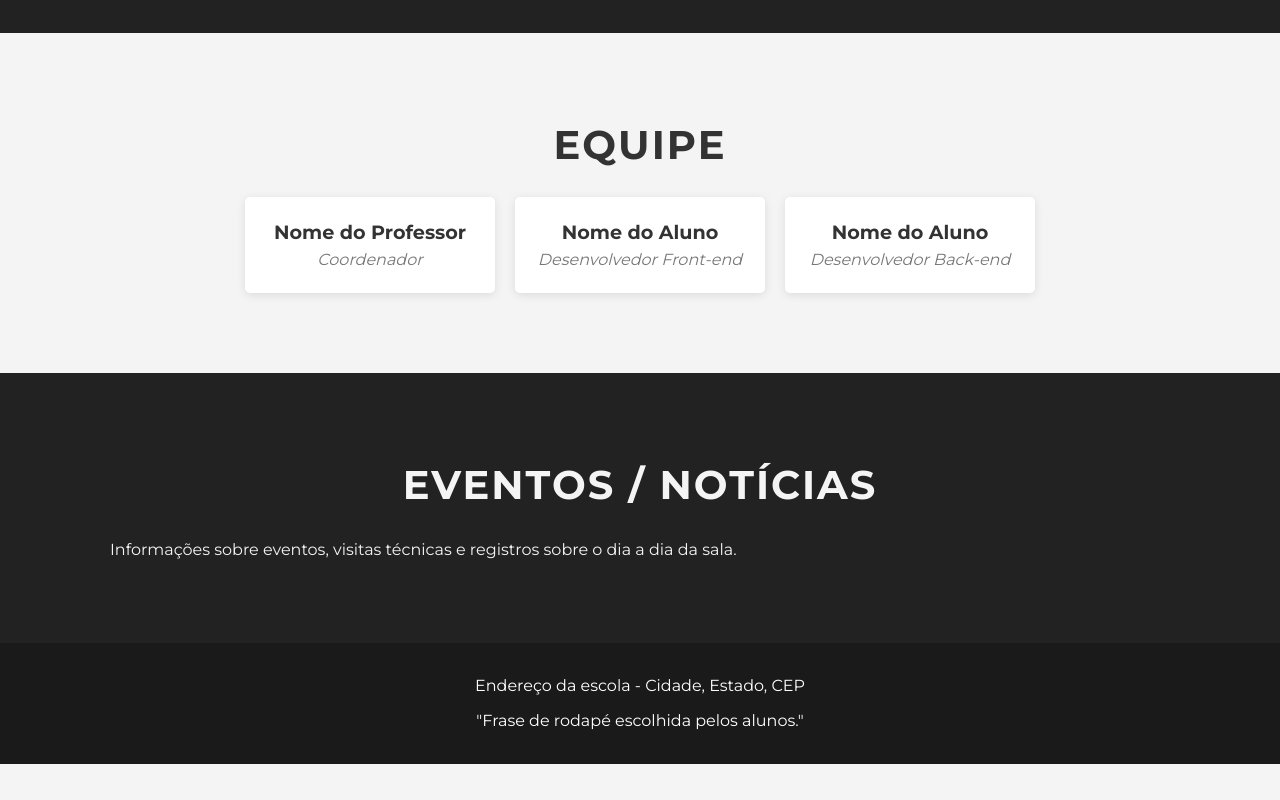
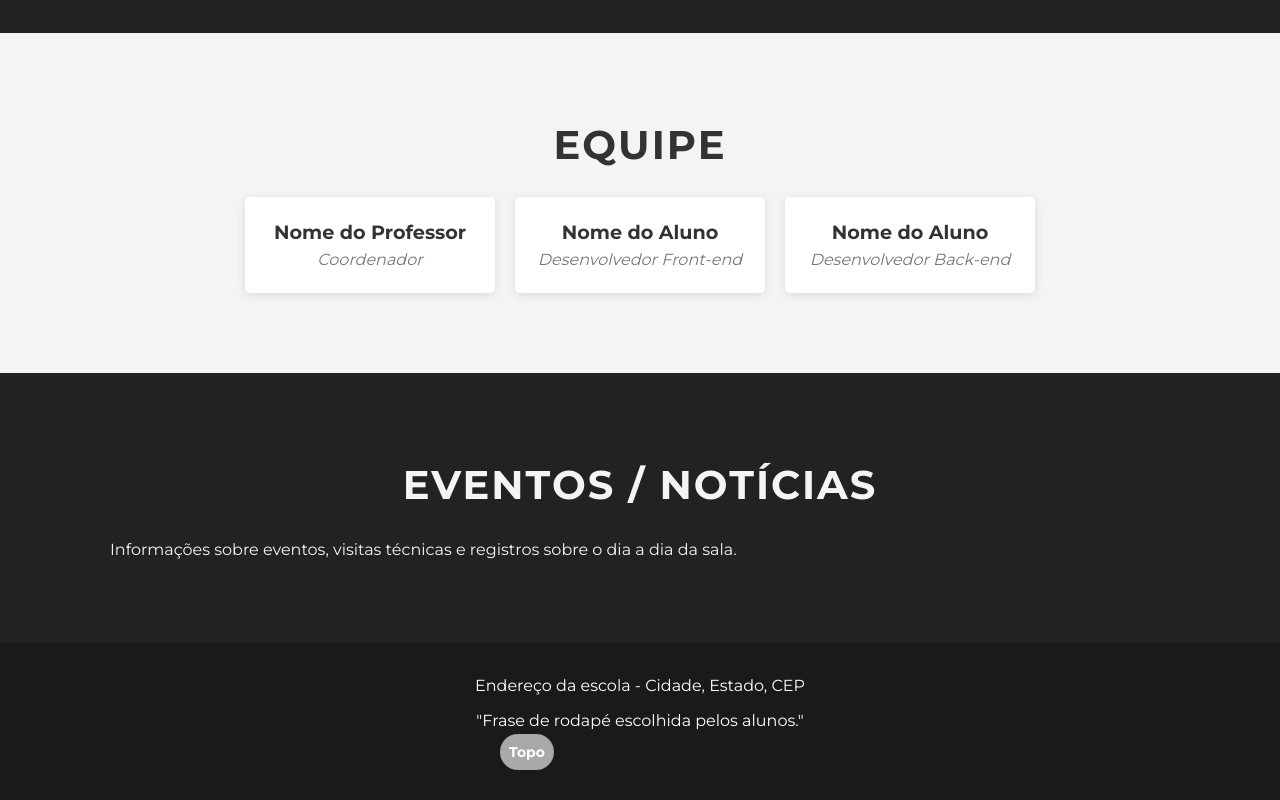
Before and after one commit to ProfMarcos25/IguatemiDS, a plain HTML site: page index.html in a window 1280 px wide. Shown: the part 1897-2697 px from the top of the page. Before the commit the page ends 2661 px from the top, so only its background shows below. Drawn offline with Linux system fonts and the light colour scheme.

Commit message:
1 commit FEITO COM SUCESSO !!

```diff
--- a/css/style.css
+++ b/css/style.css
@@ -231,3 +231,22 @@ h2 {
 .site-footer-final .endereco {
     margin-bottom: 10px;
 }
+
+#btnVoltarAoTopo {
+        bottom: 20px;
+        right: 300px;
+        z-index: 99;
+        border: none;
+        outline: none;
+        background-color: darkgrey;
+        color: white;
+        cursor: pointer;
+        padding: 9px;
+        border-radius: 100px;
+        font-size: 14px;
+        display: block;
+        margin-left: 500px;
+        font-family: 'Montserrat', sans-serif;
+        font-weight: bold;
+        scroll-behavior: smooth;
+    }
--- a/index.html
+++ b/index.html
@@ -118,6 +118,7 @@
             <p class="endereco">Endereço da escola - Cidade, Estado, CEP</p>
             <p class="frase-rodape">"Frase de rodapé escolhida pelos alunos."</p>
         </div>
+        <button onclick="scrollToTop()" id="btnVoltarAoTopo" title="Voltar ao topo">Topo</button>
     </footer>
 
 </body>
```
Also changed, not shown: 1 other file.
